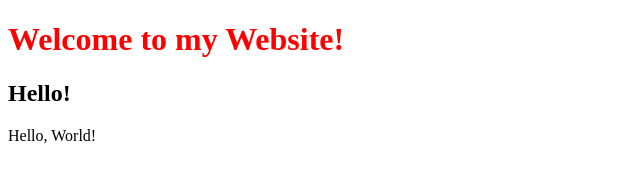
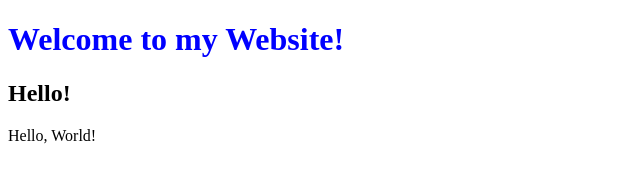
Before and after one commit to Kentag94/Curso_Web_CS50_Harvard_U, a plain HTML site: page index.html in a window 1280 px wide. Shown: the whole page, without its empty margins (0-640 px from the left). Drawn offline with Linux system fonts and the light colour scheme.

Commit message:
h1 style blue

```diff
--- a/index.html
+++ b/index.html
@@ -6,7 +6,7 @@
     <title>Web Usando Git</title>
 </head>
 <body>
-    <h1 style="color:red;">Welcome to my Website!</h1>
+    <h1 style="color:blue;">Welcome to my Website!</h1>
     <h2>Hello!</h2>
     Hello, World!
 </body>
```
